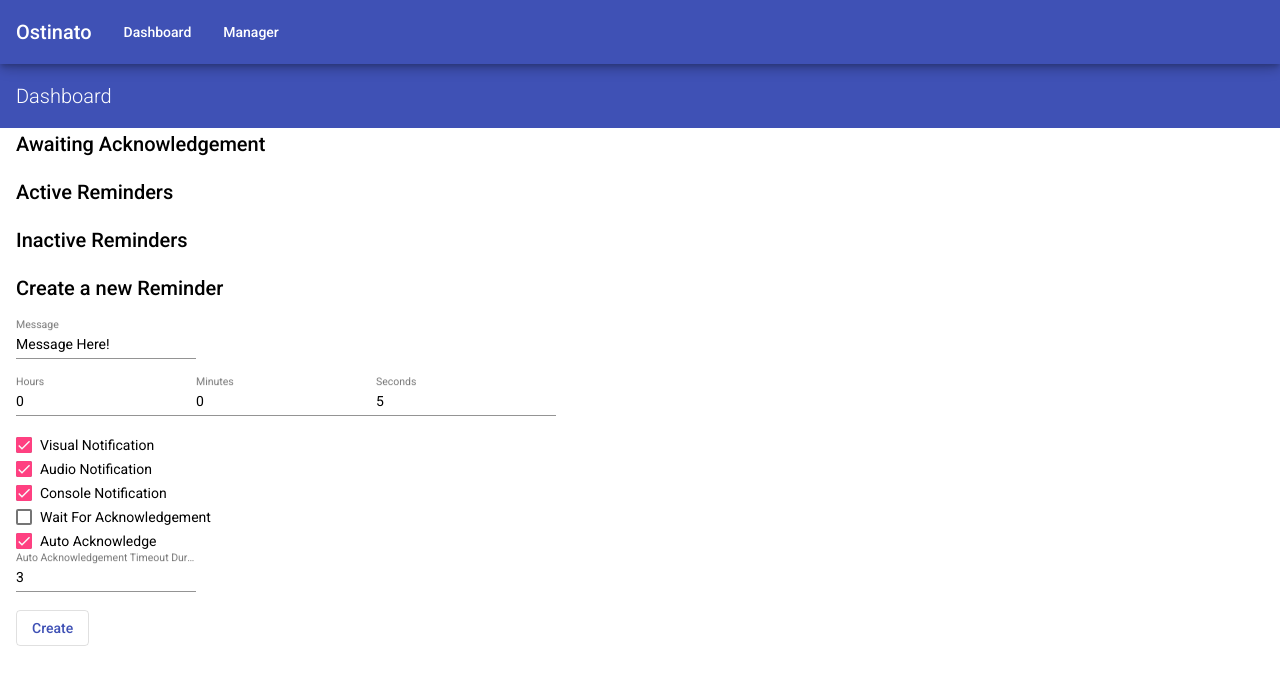
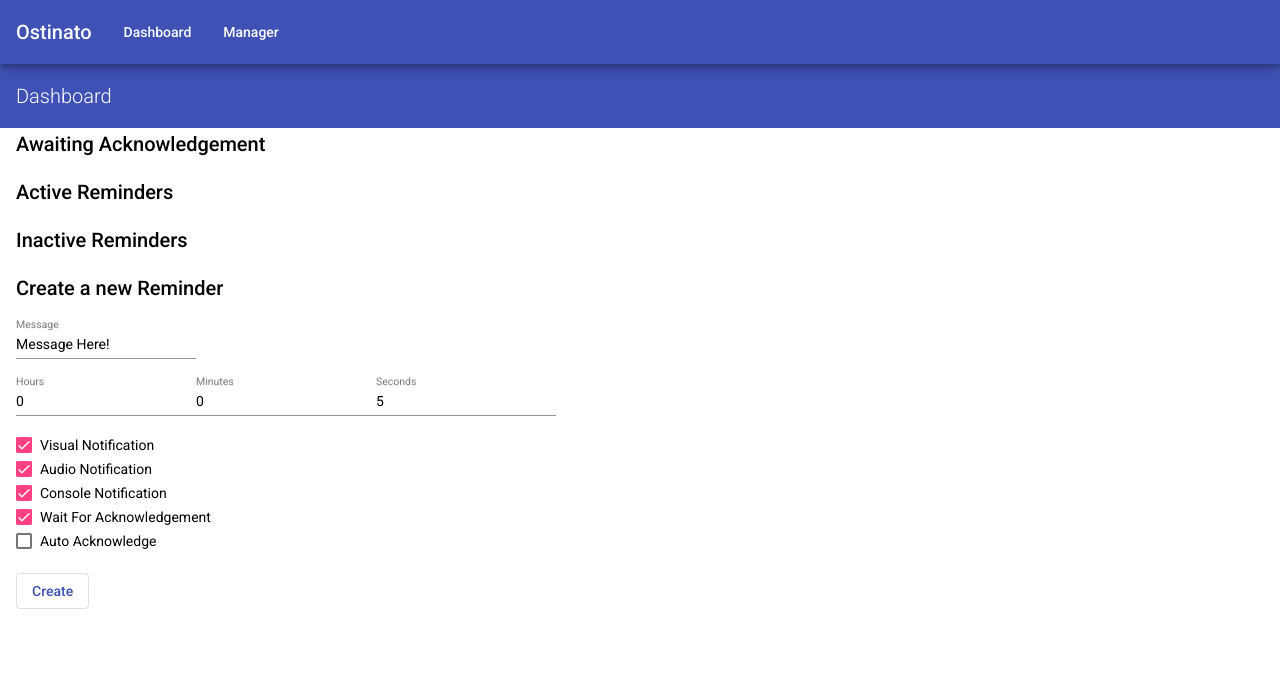
Before and after one commit to michael-dean-haynie/ostinato, an Angular app: page /dashboard in a window 1280 px wide. Shown: the top 684 px of the page. Built offline with nearby package versions, Linux system fonts and the light colour scheme.

Commit message:
Improve secondsLeft accuracy/predictability.

```diff
--- a/src/app/reminders/reminder.ts
+++ b/src/app/reminders/reminder.ts
@@ -16,8 +16,8 @@ export class Reminder {
   visualNotification = true;
   audioNotification = true;
 
-  waitForAkng = false;
-  autoAkng = true;
+  waitForAkng = true;
+  autoAkng = false;
   autoAkngTimeoutDuration = 3;
 
   secondsLeft = 0;
@@ -31,7 +31,8 @@ export class Reminder {
     this.startTimeout();
 
     // start calcSecondsLeft
-    this.calcSecondsLeftIntervalId = window.setInterval(() => { this.calcSecondsLeft(); }, 1000);
+    this.secondsLeft = this.timeoutDuration;
+    this.calcSecondsLeftIntervalId = window.setInterval(() => { this.calcSecondsLeft(); }, 10);
 
   }
 
@@ -79,7 +80,9 @@ export class Reminder {
   }
 
   protected calcSecondsLeft(): void {
-    this.secondsLeft = this.timeoutDuration - Math.ceil((Date.now() - this.timeoutStart) / 1000);
+    // plus 1 so notification pops up so seconds left starts as timeoutDuration and notification activated on 0
+    const secondsLeft = this.timeoutDuration - Math.ceil((Date.now() - this.timeoutStart) / 1000) + 1;
+    this.secondsLeft = (secondsLeft === this.secondsLeft) ? this.secondsLeft : secondsLeft;
   }
 
 
```
